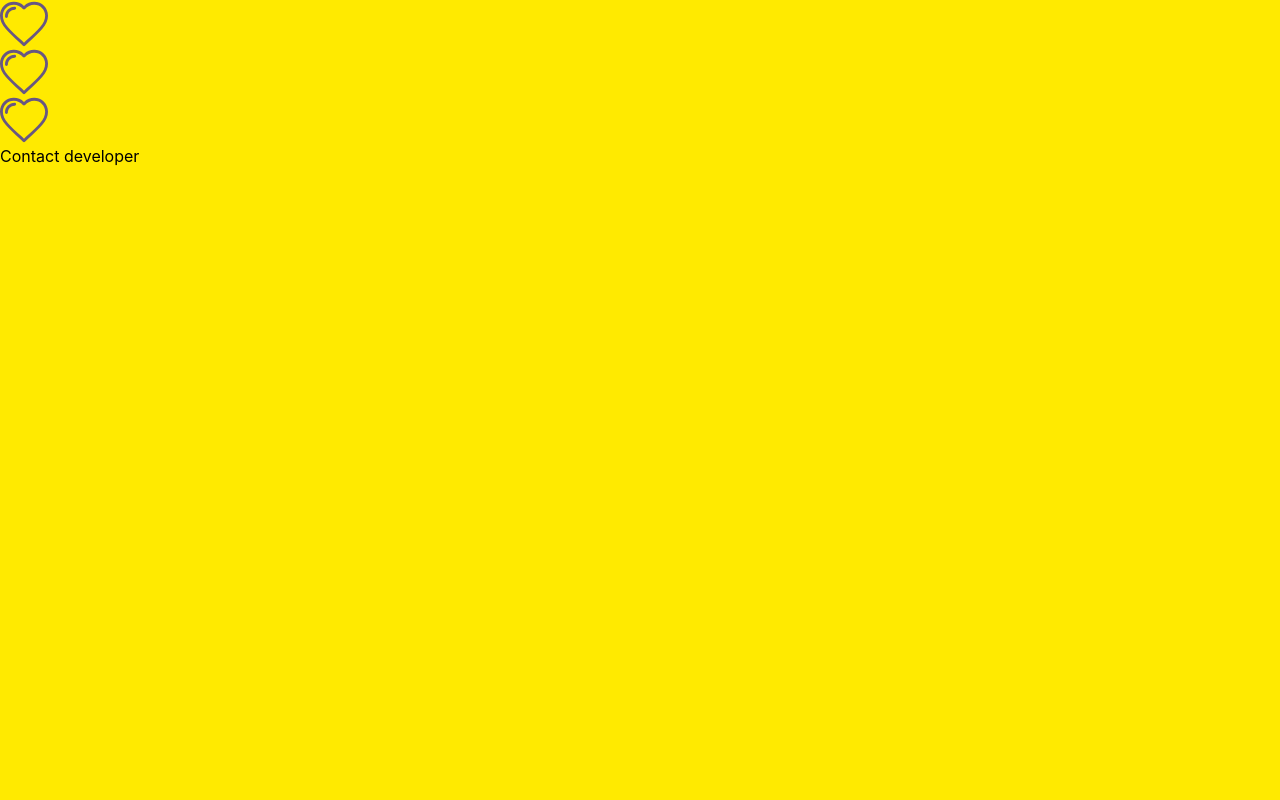
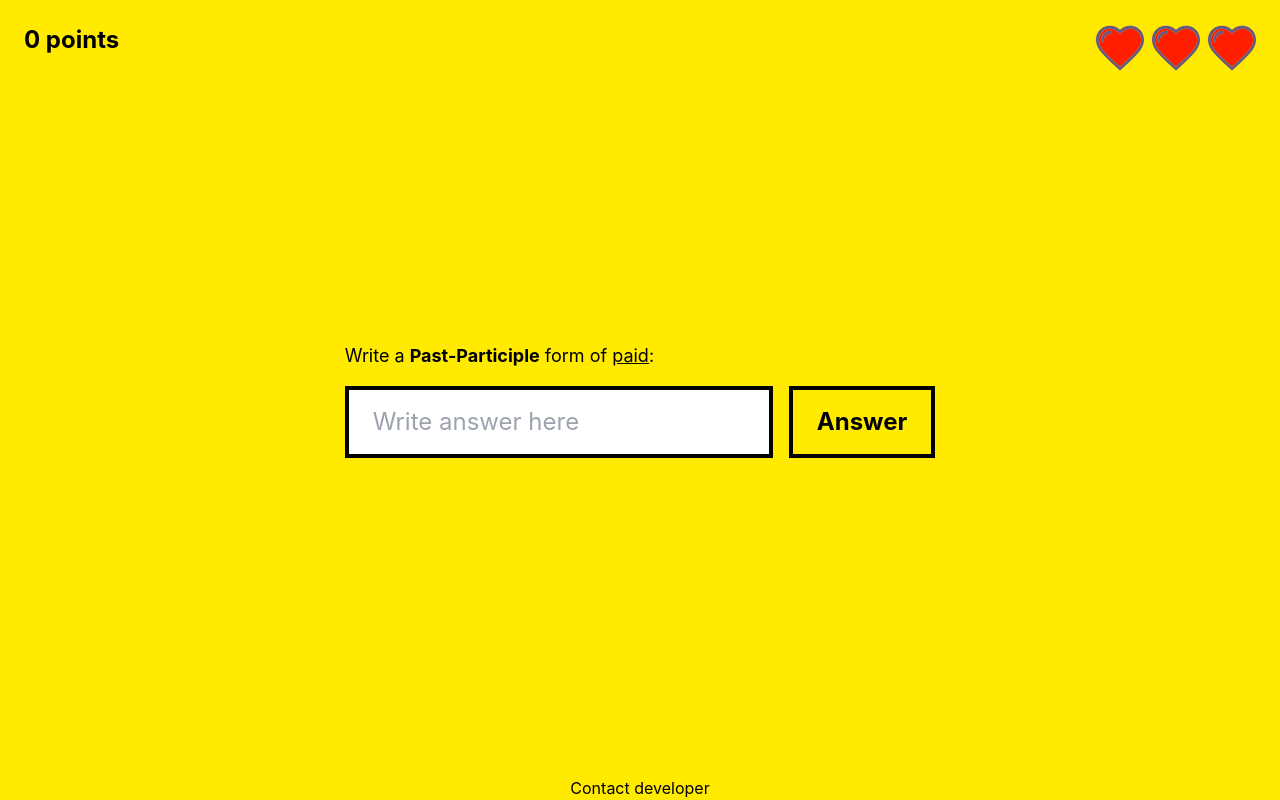
Before and after one commit to mjrdnk/irregulars, a Next.js app: page /game in a window 1280 px wide. Built offline with nearby package versions, Linux system fonts and the light colour scheme.

Commit message:
add game logic

```diff
--- /dev/null
+++ b/components/Button.js
@@ -0,0 +1,12 @@
+import React from "react";
+
+export default function Button({ children, onClick }) {
+  return (
+    <button
+      className="border-4 border-black px-6 py-4 font-bold text-2xl"
+      onClick={onClick}
+    >
+      {children}
+    </button>
+  );
+}
--- /dev/null
+++ b/components/Form.js
@@ -0,0 +1,69 @@
+import React, { useEffect, useState } from "react";
+import { irregulars } from "../utils/data";
+import Button from "./Button";
+
+const raffleFromArray = (array) =>
+  array[Math.floor(Math.random() * array.length)];
+
+export default function Form({ onMistake, setPoints }) {
+  const [answer, setAnswer] = useState("");
+  const [verb, setVerb] = useState(null);
+  const [tense, setTense] = useState("");
+  const [hintTense, setHintTense] = useState("");
+
+  const makeQuestion = () => {
+    const verbPick = raffleFromArray(irregulars);
+    const tenses = Object.keys(verbPick);
+    const tenseToGuess = raffleFromArray(tenses);
+    const availableTenses = tenses.filter((tense) => tense !== tenseToGuess);
+    setHintTense(raffleFromArray(availableTenses));
+    setVerb(verbPick);
+    setTense(tenseToGuess);
+
+    console.log(verb);
+  };
+
+  useEffect(() => {
+    makeQuestion();
+  }, []);
+
+  const submitAnswer = () => {
+    if (new RegExp(verb[tense]).test(answer)) {
+      setPoints((prevPoints) => prevPoints + 5);
+    } else {
+      onMistake();
+    }
+    setAnswer("");
+    makeQuestion();
+  };
+
+  if (!verb) {
+    return null;
+  }
+
+  return (
+    <form
+      className=""
+      onSubmit={(e) => {
+        e.preventDefault();
+      }}
+    >
+      <label for="answer">
+        <p className="mb-4 text-lg">
+          Write a <span className="font-bold">{tense}</span> form of{" "}
+          <span className="underline">{verb[hintTense]}</span>:
+        </p>
+      </label>
+      <div className="space-x-0 sm:space-x-4 space-y-4 sm:space-y-0 flex flex-col sm:flex-row justify-center items-center">
+        <input
+          id="answer"
+          className="border-4 border-black px-6 py-4 text-2xl"
+          placeholder="Write answer here"
+          value={answer}
+          onChange={(e) => setAnswer(e.target.value)}
+        />
+        <Button onClick={submitAnswer}>Answer</Button>
+      </div>
+    </form>
+  );
+}
--- a/pages/_app.js
+++ b/pages/_app.js
@@ -1,7 +1,19 @@
+import Head from "next/head";
 import "../styles/globals.css";
 
 function MyApp({ Component, pageProps }) {
-  return <Component {...pageProps} />;
+  return (
+    <>
+      <Head>
+        <title>Learn irregular English verbs</title>
+        <meta name="description" content="Learn irregular English verbs" />
+      </Head>
+      <Component {...pageProps} />
+      <footer className="fixed inset-x-0 bottom-0 text-center">
+        <a href="mailto:maciej.jordanek@gmail.com">Contact developer</a>
+      </footer>
+    </>
+  );
 }
 
 export default MyApp;
--- a/pages/game.js
+++ b/pages/game.js
@@ -1,14 +1,23 @@
-import Head from "next/head";
-import Image from "next/image";
+import { useEffect, useState } from "react";
 import { useRouter } from "next/router";
-import { useEffect, useState } from "react";
 import Heart from "../components/Heart";
-import { irregulars } from "../utils/data";
+import Form from "../components/Form";
+import Button from "../components/Button";
 
 export default function Game() {
+  const router = useRouter();
   const [counter, setCounter] = useState(3);
   const [timer, setTimer] = useState(null);
-  const [lives, setLives] = useState(2);
+  const [lives, setLives] = useState(3);
+  const [points, setPoints] = useState(0);
+
+  const isHighScore = () => {
+    if (typeof window !== "undefined") {
+      const oldHighScore = window.localStorage.getItem("irregulars_game_score");
+      return points > oldHighScore;
+    }
+    return false;
+  };
 
   useEffect(() => {
     setTimer(setInterval(() => setCounter((prevCount) => --prevCount), 1000));
@@ -24,27 +33,70 @@ export default function Game() {
     }
   }, [counter]);
 
+  useEffect(() => {
+    if (lives === 0 && typeof window !== "undefined") {
+      window.localStorage.setItem("irregulars_game_score", points);
+    }
+  }, [lives]);
+
   return (
-    <div className="">
-      <Head>
-        <title>Learn irregular English verbs</title>
-        <meta name="description" content="Learn irregular English verbs" />
-      </Head>
+    <>
+      {counter <= 0 && (
+        <>
+          {lives > 0 && (
+            <div className="fixed left-0 text-2xl font-bold m-6">
+              {points} points
+            </div>
+          )}
+          <div className="fixed right-0 flex space-x-2 m-6">
+            <Heart full={lives > 2} />
+            <Heart full={lives > 1} />
+            <Heart full={lives > 0} />
+          </div>
+        </>
+      )}
 
-      <div className="">
-        <Heart />
-        <Heart />
-        <Heart />
-      </div>
-
-      <main className="">
-        {counter > -1 && (
-          <p className="">{counter > 0 ? counter : "Let's go!"}</p>
+      <main className="h-full flex flex-col justify-center items-center">
+        {counter > -1 ? (
+          <p className="text-6xl font-bold">
+            {counter > 0 ? counter : "Let's go!"}
+          </p>
+        ) : (
+          <>
+            {lives > 0 ? (
+              <Form
+                onMistake={() => setLives((prevLives) => --prevLives)}
+                setPoints={(newPoints) => {
+                  setPoints(newPoints);
+                }}
+              />
+            ) : (
+              <div className="flex flex-col justify-center items-center text-center space-y-6">
+                {isHighScore() ? (
+                  <>
+                    <p className="text-4xl font-bold">YOUR NEW HIGH SCORE!!!</p>
+                    <p className="text-4xl font-bold">{points} points 🎉</p>
+                  </>
+                ) : (
+                  <>
+                    <p className="text-6xl font-bold">Game over 😭</p>
+                    <p className="text-2xl font-bold">Your score: {points}</p>
+                  </>
+                )}
+                <Button
+                  onClick={() => {
+                    if (typeof window !== "undefined") {
+                      router.reload(window.location.pathname);
+                    }
+                  }}
+                >
+                  Start again
+                </Button>
+              </div>
+            )}
+          </>
         )}
       </main>
-      <footer className="">
-        <a href="mailto:maciej.jordanek@gmail.com">Contact developer</a>
-      </footer>
-    </div>
+    </>
   );
 }
--- a/pages/index.js
+++ b/pages/index.js
@@ -1,29 +1,21 @@
 import Head from "next/head";
 import { useRouter } from "next/router";
+import Button from "../components/Button";
 
 export default function Home() {
   const router = useRouter();
   return (
-    <div className="h-full">
-      <Head>
-        <title>Learn irregular English verbs</title>
-        <meta name="description" content="Learn irregular English verbs" />
-      </Head>
-
-      <main className="">
-        <h1 className="text-4xl">Welcome to Irregulars!</h1>
-        <button
-          className=""
+    <div className="h-full flex flex-col justify-center items-center">
+      <main className="flex flex-col justify-center items-center space-y-12">
+        <h1 className="text-6xl text-center">Welcome to Irregulars!</h1>
+        <Button
           onClick={() => {
             router.push("game");
           }}
         >
           Press to play
-        </button>
+        </Button>
       </main>
-      <footer className="">
-        <a href="mailto:maciej.jordanek@gmail.com">Contact developer</a>
-      </footer>
     </div>
   );
 }
--- a/utils/data.js
+++ b/utils/data.js
@@ -367,7 +367,7 @@ export const irregulars = [
   {
     Base: "may",
     "Past-simple": "might",
-    "Past-Participle": "…",
+    "Past-Participle": "",
   },
   {
     Base: "mean",
@@ -387,7 +387,7 @@ export const irregulars = [
   {
     Base: "must",
     "Past-simple": "had to",
-    "Past-Participle": "…",
+    "Past-Participle": "",
   },
   {
     Base: "overtake",
@@ -472,7 +472,7 @@ export const irregulars = [
   {
     Base: "shall",
     "Past-simple": "should",
-    "Past-Participle": "…",
+    "Past-Participle": "",
   },
   {
     Base: "shed",
@@ -677,7 +677,7 @@ export const irregulars = [
   {
     Base: "will",
     "Past-simple": "would",
-    "Past-Participle": "…",
+    "Past-Participle": "",
   },
   {
     Base: "win",
```
